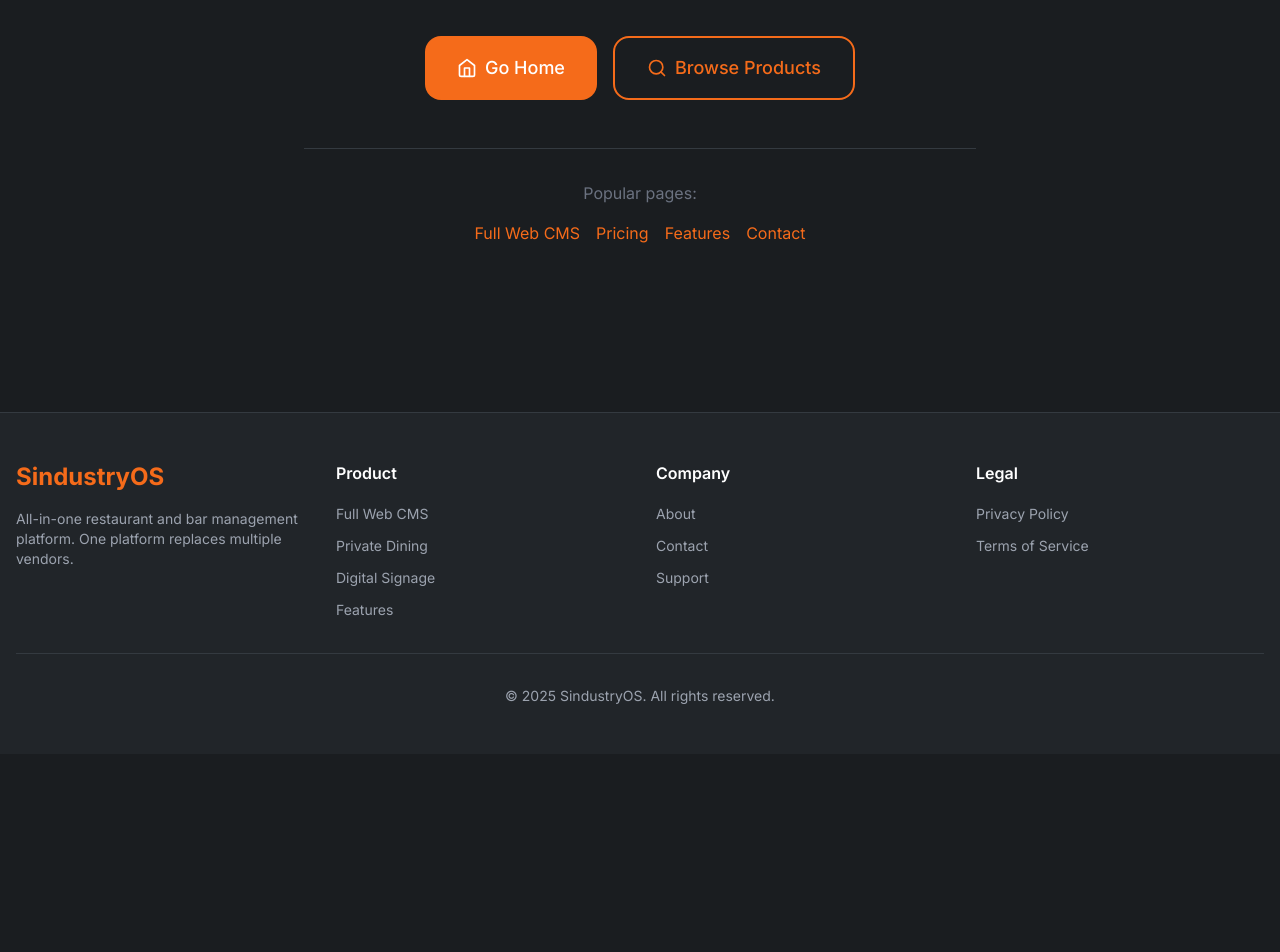
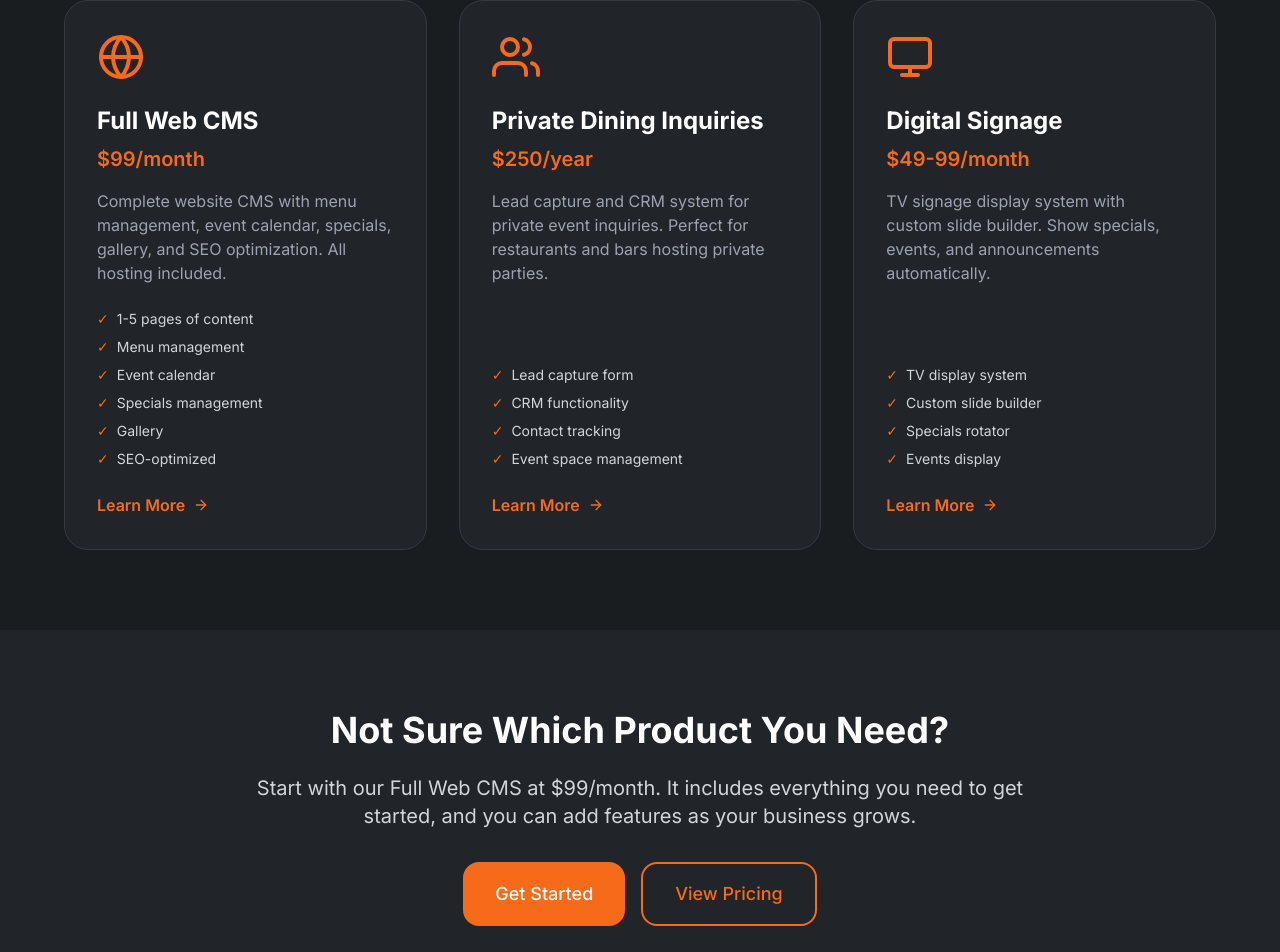
Before and after one commit to jtomassoni/sindustryos, a Next.js app: page /products in a window 1280 px wide. Before the commit this address had no page. Shown: the part 453-1405 px from the top of the page. Before the commit the page ends 1207 px from the top, so only its background shows below. Built offline with nearby package versions, Linux system fonts and the light colour scheme.

Commit message:
Add products index page, breadcrumbs navigation, and improve internal linking

```diff
--- a/app/products/cms/page.tsx
+++ b/app/products/cms/page.tsx
@@ -6,6 +6,7 @@ import FeatureList from '@/components/products/FeatureList'
 import PricingDisplay from '@/components/products/PricingDisplay'
 import FAQ from '@/components/products/FAQ'
 import Button from '@/components/ui/Button'
+import Breadcrumbs from '@/components/ui/Breadcrumbs'
 import { getProductSchema } from '@/lib/structured-data'
 
 export const metadata: Metadata = {
@@ -103,6 +104,7 @@ export default function CMSPage() {
       {/* Hero Section */}
       <section className="relative py-20 bg-gradient-to-b from-dark-900 via-dark-800 to-dark-900">
         <div className="container mx-auto px-4">
+          <Breadcrumbs items={[{ label: 'Products', href: '/products' }, { label: 'Full Web CMS' }]} />
           <div className="max-w-4xl mx-auto text-center">
             <h1 className="text-4xl md:text-5xl lg:text-6xl font-bold text-white mb-6">
               Full Web CMS
--- a/app/products/digital-signage/page.tsx
+++ b/app/products/digital-signage/page.tsx
@@ -5,6 +5,7 @@ import FeatureList from '@/components/products/FeatureList'
 import PricingDisplay from '@/components/products/PricingDisplay'
 import FAQ from '@/components/products/FAQ'
 import Button from '@/components/ui/Button'
+import Breadcrumbs from '@/components/ui/Breadcrumbs'
 
 export const metadata: Metadata = {
   title: 'Digital Signage - $49-99/month | TV Display System for Restaurants | SindustryOS',
@@ -112,6 +113,7 @@ export default function DigitalSignagePage() {
       {/* Hero Section */}
       <section className="relative py-20 bg-gradient-to-b from-dark-900 via-dark-800 to-dark-900">
         <div className="container mx-auto px-4">
+          <Breadcrumbs items={[{ label: 'Products', href: '/products' }, { label: 'Digital Signage' }]} />
           <div className="max-w-4xl mx-auto text-center">
             <h1 className="text-4xl md:text-5xl lg:text-6xl font-bold text-white mb-6">
               Digital Signage
--- /dev/null
+++ b/app/products/page.tsx
@@ -0,0 +1,118 @@
+import type { Metadata } from 'next'
+import Link from 'next/link'
+import { FiGlobe, FiUsers, FiMonitor, FiArrowRight } from 'react-icons/fi'
+import Button from '@/components/ui/Button'
+
+export const metadata: Metadata = {
+  title: 'Products - SindustryOS Restaurant & Bar Management Solutions',
+  description: 'Explore SindustryOS products: Full Web CMS ($99/month), Private Dining Inquiries ($250/year), and Digital Signage ($49-99/month). All-in-one solutions for restaurants and bars.',
+  keywords: ['sindustryos products', 'restaurant management products', 'bar management solutions'],
+}
+
+const products = [
+  {
+    name: 'Full Web CMS',
+    price: '$99/month',
+    description: 'Complete website CMS with menu management, event calendar, specials, gallery, and SEO optimization. All hosting included.',
+    icon: FiGlobe,
+    href: '/products/cms',
+    features: ['1-5 pages of content', 'Menu management', 'Event calendar', 'Specials management', 'Gallery', 'SEO-optimized'],
+  },
+  {
+    name: 'Private Dining Inquiries',
+    price: '$250/year',
+    description: 'Lead capture and CRM system for private event inquiries. Perfect for restaurants and bars hosting private parties.',
+    icon: FiUsers,
+    href: '/products/private-dining',
+    features: ['Lead capture form', 'CRM functionality', 'Contact tracking', 'Event space management'],
+  },
+  {
+    name: 'Digital Signage',
+    price: '$49-99/month',
+    description: 'TV signage display system with custom slide builder. Show specials, events, and announcements automatically.',
+    icon: FiMonitor,
+    href: '/products/digital-signage',
+    features: ['TV display system', 'Custom slide builder', 'Specials rotator', 'Events display'],
+  },
+]
+
+export default function ProductsPage() {
+  return (
+    <main className="min-h-screen">
+      {/* Hero Section */}
+      <section className="relative py-20 bg-gradient-to-b from-dark-900 via-dark-800 to-dark-900">
+        <div className="container mx-auto px-4">
+          <div className="max-w-4xl mx-auto text-center">
+            <h1 className="text-4xl md:text-5xl lg:text-6xl font-bold text-white mb-6">
+              Our Products
+            </h1>
+            <p className="text-xl md:text-2xl text-gray-300 mb-8 leading-relaxed">
+              Start with our core CMS and add powerful features as you need them
+            </p>
+          </div>
+        </div>
+      </section>
+
+      {/* Products Grid */}
+      <section className="py-20 bg-dark-900">
+        <div className="container mx-auto px-4">
+          <div className="grid grid-cols-1 md:grid-cols-3 gap-8 max-w-6xl mx-auto">
+            {products.map((product) => {
+              const Icon = product.icon
+              return (
+                <div
+                  key={product.name}
+                  className="bg-dark-800 border border-dark-700 rounded-2xl p-8 hover:border-primary-500/50 transition-all duration-300 flex flex-col"
+                >
+                  <Icon className="w-12 h-12 text-primary-500 mb-6" />
+                  <h2 className="text-2xl font-bold text-white mb-2">{product.name}</h2>
+                  <p className="text-primary-500 text-xl font-semibold mb-4">{product.price}</p>
+                  <p className="text-gray-400 mb-6 flex-grow">{product.description}</p>
+
+                  <ul className="space-y-2 mb-6">
+                    {product.features.map((feature, index) => (
+                      <li key={index} className="flex items-start text-gray-300 text-sm">
+                        <span className="text-primary-500 mr-2">✓</span>
+                        {feature}
+                      </li>
+                    ))}
+                  </ul>
+
+                  <Link
+                    href={product.href}
+                    className="inline-flex items-center gap-2 text-primary-500 hover:text-primary-400 font-semibold transition-colors"
+                  >
+                    Learn More <FiArrowRight className="w-4 h-4" />
+                  </Link>
+                </div>
+              )
+            })}
+          </div>
+        </div>
+      </section>
+
+      {/* CTA Section */}
+      <section className="py-20 bg-dark-800">
+        <div className="container mx-auto px-4">
+          <div className="max-w-3xl mx-auto text-center">
+            <h2 className="text-3xl md:text-4xl font-bold text-white mb-6">
+              Not Sure Which Product You Need?
+            </h2>
+            <p className="text-xl text-gray-300 mb-8">
+              Start with our Full Web CMS at $99/month. It includes everything you need to get started,
+              and you can add features as your business grows.
+            </p>
+            <div className="flex flex-col sm:flex-row gap-4 justify-center">
+              <Button href="/contact" variant="primary" size="lg">
+                Get Started
+              </Button>
+              <Button href="/pricing" variant="outline" size="lg">
+                View Pricing
+              </Button>
+            </div>
+          </div>
+        </div>
+      </section>
+    </main>
+  )
+}
--- a/app/products/private-dining/page.tsx
+++ b/app/products/private-dining/page.tsx
@@ -5,6 +5,7 @@ import FeatureList from '@/components/products/FeatureList'
 import PricingDisplay from '@/components/products/PricingDisplay'
 import FAQ from '@/components/products/FAQ'
 import Button from '@/components/ui/Button'
+import Breadcrumbs from '@/components/ui/Breadcrumbs'
 
 export const metadata: Metadata = {
   title: 'Private Dining Inquiries - $250/year | Event Space Booking CRM | SindustryOS',
@@ -83,6 +84,7 @@ export default function PrivateDiningPage() {
       {/* Hero Section */}
       <section className="relative py-20 bg-gradient-to-b from-dark-900 via-dark-800 to-dark-900">
         <div className="container mx-auto px-4">
+          <Breadcrumbs items={[{ label: 'Products', href: '/products' }, { label: 'Private Dining Inquiries' }]} />
           <div className="max-w-4xl mx-auto text-center">
             <h1 className="text-4xl md:text-5xl lg:text-6xl font-bold text-white mb-6">
               Private Dining Inquiries
--- a/app/sitemap.ts
+++ b/app/sitemap.ts
@@ -18,6 +18,12 @@ export default function sitemap(): MetadataRoute.Sitemap {
     },
     {
       url: `${baseUrl}/products/private-dining`,
+      lastModified: new Date(),
+      changeFrequency: 'monthly',
+      priority: 0.8,
+    },
+    {
+      url: `${baseUrl}/products`,
       lastModified: new Date(),
       changeFrequency: 'monthly',
       priority: 0.8,
--- /dev/null
+++ b/components/ui/Breadcrumbs.tsx
@@ -0,0 +1,45 @@
+import Link from 'next/link'
+import { FiChevronRight, FiHome } from 'react-icons/fi'
+
+interface BreadcrumbItem {
+  label: string
+  href?: string
+}
+
+interface BreadcrumbsProps {
+  items: BreadcrumbItem[]
+}
+
+export default function Breadcrumbs({ items }: BreadcrumbsProps) {
+  return (
+    <nav aria-label="Breadcrumb" className="mb-8">
+      <ol className="flex items-center space-x-2 text-sm">
+        <li>
+          <Link
+            href="/"
+            className="text-gray-400 hover:text-primary-500 transition-colors flex items-center"
+          >
+            <FiHome className="w-4 h-4" />
+          </Link>
+        </li>
+        {items.map((item, index) => (
+          <li key={index} className="flex items-center">
+            <FiChevronRight className="w-4 h-4 text-gray-600 mx-2" />
+            {item.href && index < items.length - 1 ? (
+              <Link
+                href={item.href}
+                className="text-gray-400 hover:text-primary-500 transition-colors"
+              >
+                {item.label}
+              </Link>
+            ) : (
+              <span className="text-white font-medium" aria-current="page">
+                {item.label}
+              </span>
+            )}
+          </li>
+        ))}
+      </ol>
+    </nav>
+  )
+}
```
